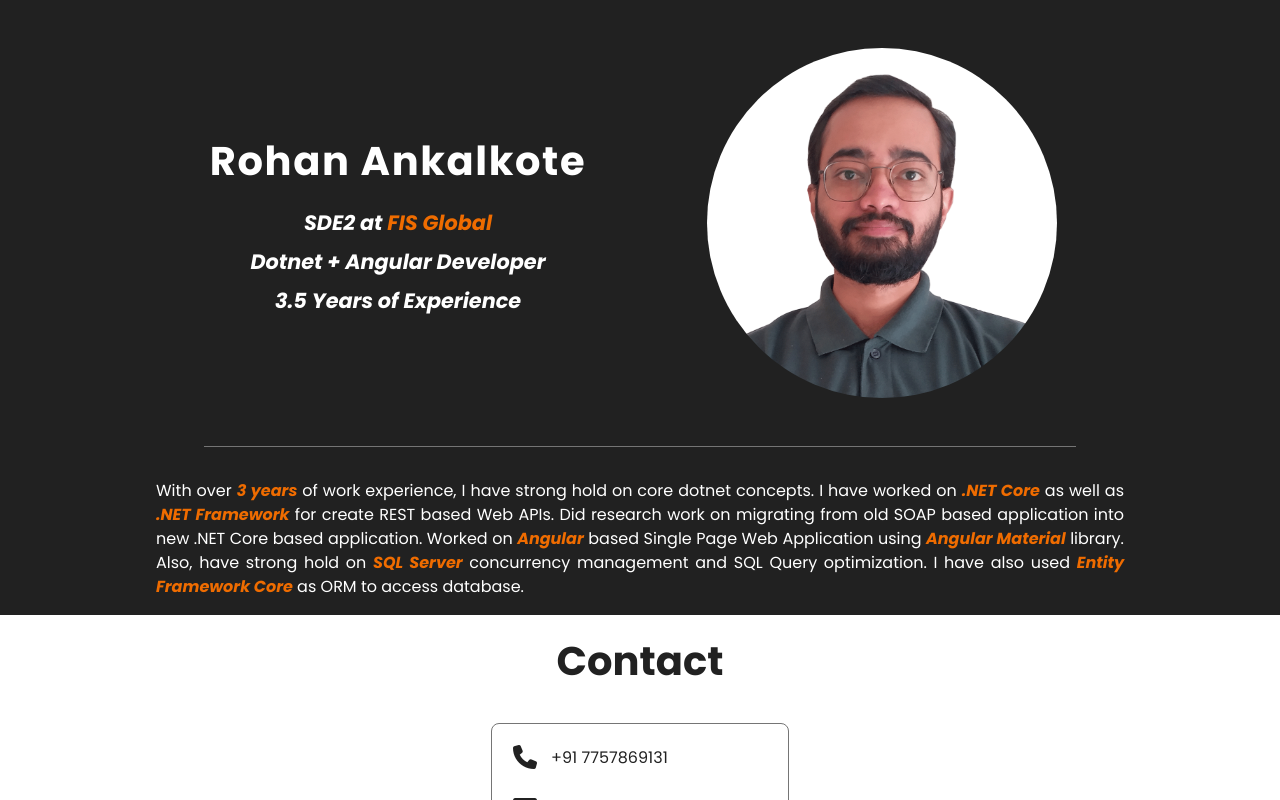
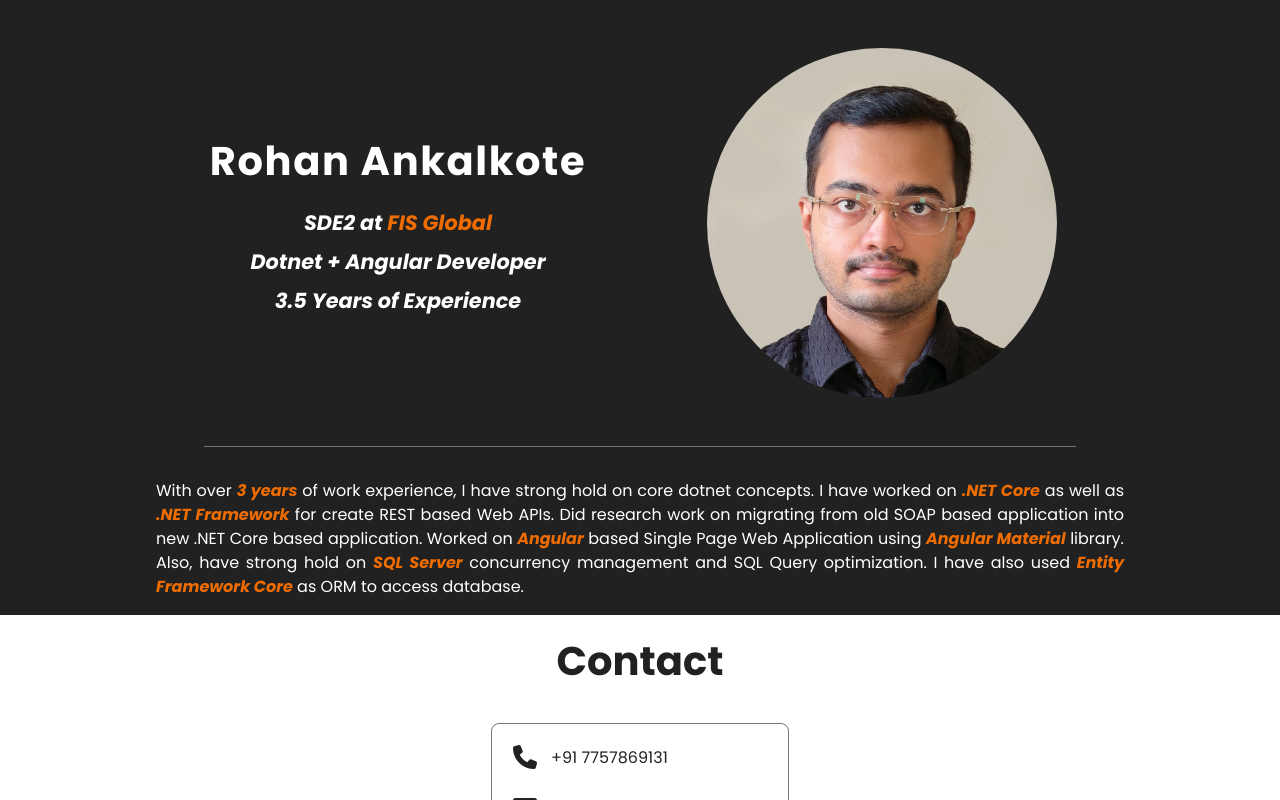
Before and after one commit to rohan-ankalkote/MyPortfolio, an Angular app: page / in a window 1280 px wide. Shown: the top 800 px of the page. Built offline with nearby package versions, Linux system fonts and the light colour scheme.

Commit message:
Add new profile image

```diff
--- a/src/app/components/banner/banner.component.html
+++ b/src/app/components/banner/banner.component.html
@@ -2,7 +2,7 @@
     <card-body>
         <h1>Rohan Ankalkote</h1>
 
-        <img src="MyImage.png" alt="Profile">
+        <img src="MyImage.jpg" alt="Profile">
 
         <div>
             <h4>SDE2 at <span>FIS Global</span></h4>
```
Also changed, not shown: public/MyImage.jpg (added), public/MyImage.png (deleted).
